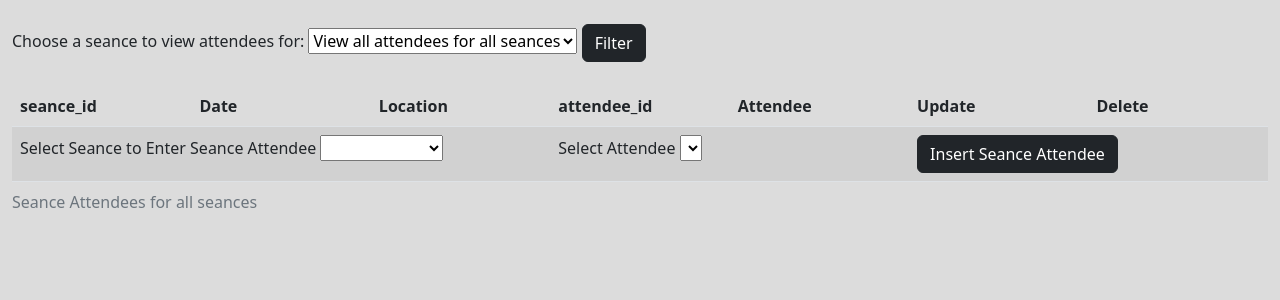
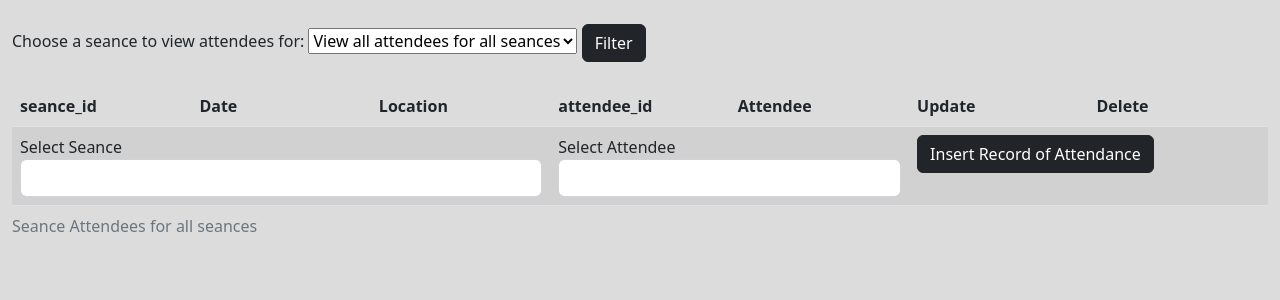
Before and after one commit to gmelsby/DataSeyance, a Flask app: page /seanceattendees in a window 1280 px wide. Shown: the part 56-356 px from the top of the page. Run offline with Flask 2, Linux system fonts and the light colour scheme; data that the repository does not hold is empty; some libraries are stand-ins or nearby versions.

Commit message:
fixed routing in SeanceAttendees for empty values of seance_id and attendee_id

```diff
--- a/app.py
+++ b/app.py
@@ -305,10 +305,11 @@ def seanceattendees():
             content['action'] = None
 
         if content['action'] == 'insert':
-
+            content['attendee_id'] = None if not content['attendee_id'] else int(content['attendee_id'])
+            content['seance_id'] = None if not content['seance_id'] else int(content['seance_id'])
             db.execute_query(queries['seanceattendees'][action], (
-                int(content['attendee_id']),
-                int(content['seance_id']),
+                content['attendee_id'],
+                content['seance_id'],
             ), quantity="zero")
 
 
@@ -327,9 +328,11 @@ def seanceattendees():
 
 
         if content['action'] == 'update':
+            content['attendee_id'] = None if not content['attendee_id'] else int(content['attendee_id'])
+            content['seance_id'] = None if not content['seance_id'] else int(content['seance_id'])
             db.execute_query(queries['seanceattendees']['inline_update'], (
-                int(content['seance_id']),
-                int(content['attendee_id']),
+                content['seance_id'],
+                content['attendee_id'],
                 int(content['seanceattendees_id']),
             ), quantity="zero")
 
--- a/templates/seanceattendees.j2
+++ b/templates/seanceattendees.j2
@@ -39,10 +39,11 @@
   {% for attendee in attendee_data %}
     {%if attendee['seanceattendees_id']==seanceattendees_id_to_edit %}
   <tr>
-    <form id="InsertSeanceAttendee" method="POST">
+    <div class="form-group">
+    <form id="UpdateSeanceAttendee" method="POST">
 
      <td colspan="3">
-     <select name="seance_id" >
+     <select name="seance_id" class="form-control">
 
     <option value=""></option>
     {% for seance in seance_data %}
@@ -53,7 +54,7 @@
     </select>
 
     <td colspan="2">
-    <select name="attendee_id"">
+    <select name="attendee_id" class="form-control">
          Select Attendee
     <option value=""></option>
     {% for attendees in all_attendees %}
@@ -97,7 +98,9 @@
         <input  class="btn btn-secondary" type="submit" id="UpdateSeanceAttendee" value="Update">
         <input type="hidden" name="action" value="tagupdate">
          <input type="hidden" name="seanceattendees_id_to_edit" value={{attendee['seanceattendees_id']}}>
-      </td>  </form>
+      </td>
+      </form>
+      </div>
 
     <td>       <form id="DeleteSeanceAttendee" method="POST">
         <input class="btn btn-danger" type="submit" id="DeleteSeanceAttendee" value="Delete">
@@ -112,11 +115,12 @@
 
 
     <tr>
+      <div class="form-group">
        <form id="InsertSeanceAttendee" method="POST">
 
     <td colspan="3">
-     <label for="seance_id">Select Seance to Enter Seance Attendee</label>
-     <select name="seance_id" >
+     <label for="seance_id">Select Seance</label>
+     <select name="seance_id" class="form-control">
 
     <option value=""></option>
     {% for seance in seance_data %}
@@ -124,14 +128,12 @@
     {% if chosen_seance['seance_id']==seance['seance_id'] %} selected {% endif %}>
     {{seance['date']}} {{seance['name']}} | seance_id: {{seance['seance_id']}}</option>
     {% endfor %}
-    <option value='AddSeance'>+ Add Seance</option>
     </select>
     </td>
 
     <td colspan="2">
-             Select Attendee
-         <select name="attendee_id" >
-
+   <label for="attendee_id">Select Attendee</label>
+   <select name="attendee_id" class="form-control">
     <option value=""></option>
     {% for attendee in all_attendees %}
     <option value={{attendee['attendee_id']}}
@@ -141,9 +143,10 @@
     </select>
 
     <td>
-        <input class="btn btn-dark" type="submit" id="InsertSeanceAttendee" value="Insert Seance Attendee">
+        <input class="btn btn-dark" type="submit" id="InsertSeanceAttendee" value="Insert Record of Attendance">
         <input type="hidden" name="action" value="insert">
         </form>
+        </div>
     </td>
 <td></td>
   </tr>
```
Also changed, not shown: templates/seances.j2 (+7 -7 lines).
